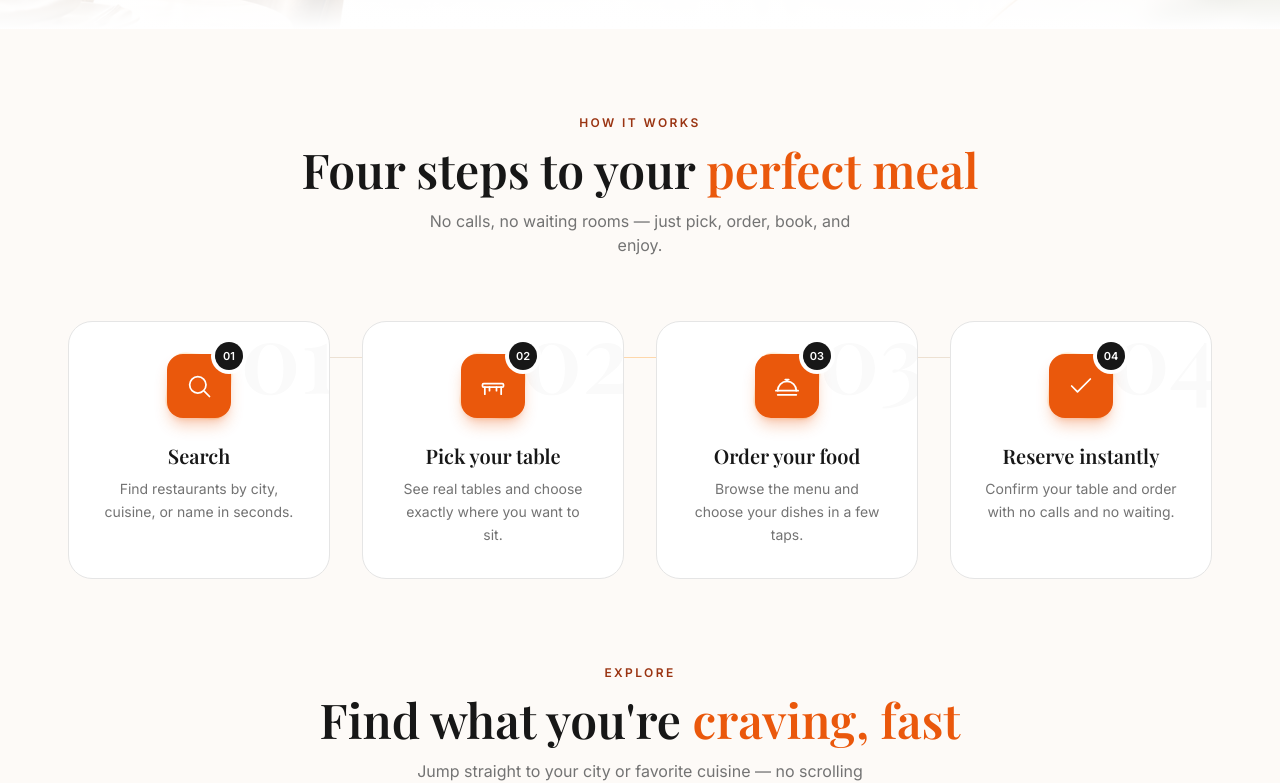
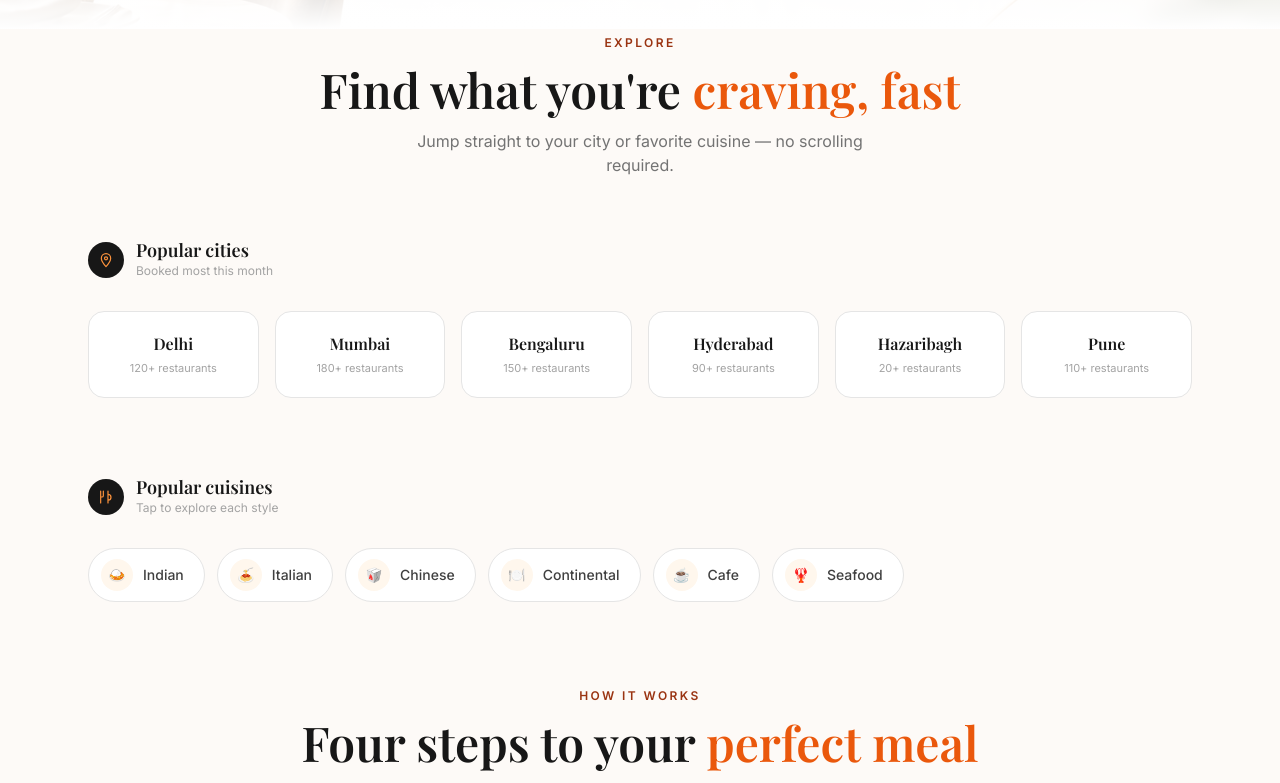
Before and after one commit to backbechershuun/BhookLagi., a React (Vite) app: page / in a window 1280 px wide. Shown: the part 658-1441 px from the top of the page. Built offline with nearby package versions, Linux system fonts and the light colour scheme; no server answers.

Commit message:
Update Home.jsx

```diff
--- a/src/pages/Home.jsx
+++ b/src/pages/Home.jsx
@@ -82,9 +82,10 @@ const Home = () => (
 
   {/* <RestaurantList/> */}
 
-      <HowItWorks />
+
       <FeaturedRestaurants />
       <QuickFilters />
+    <HowItWorks />
       <TrustStrip />
       <Footer />
   </div>
```
